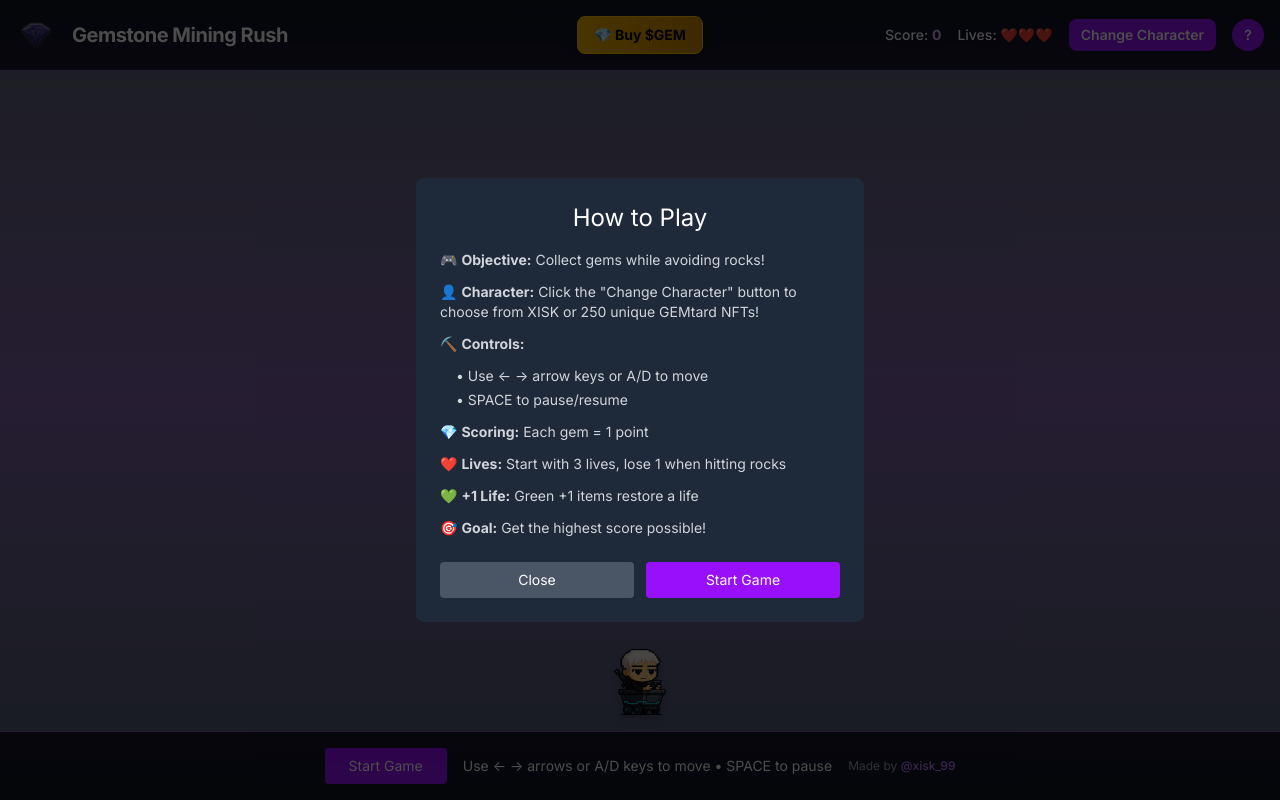
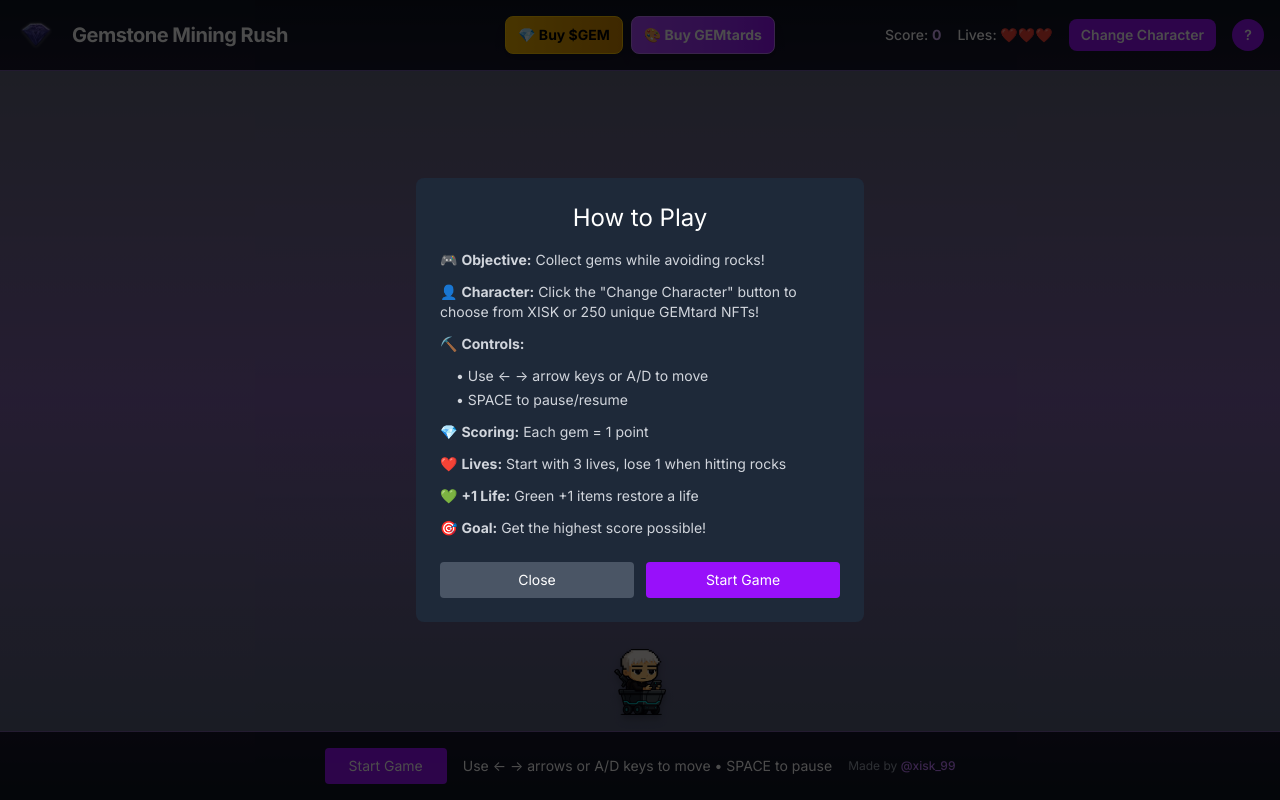
Before and after one commit to Xisk99/gemstone-game, a Next.js app: page / in a window 1280 px wide. Built offline with nearby package versions, Linux system fonts and the light colour scheme.

Commit message:
add: magiceden

```diff
--- a/src/app/components/MiningRushGame.tsx
+++ b/src/app/components/MiningRushGame.tsx
@@ -850,12 +850,13 @@ Follow and support @GemstoneReward for updates! ✨
         {isMobile ? (
           // Mobile: 2-row layout
           <div className="p-2 space-y-2">
-            {/* First Row: Logo + Title + Buy Button */}
+            {/* First Row: Logo + Title + Buy Buttons */}
             <div className="flex justify-between items-center">
               <div className="flex items-center gap-2 flex-1">
                 <Image src="/game/gem_logo.png" alt="Gem Logo" width={28} height={28} />
                 <h1 className="text-white text-sm font-bold tracking-tight">Gemstone Mining Rush</h1>
               </div>
+              <div className="flex gap-1">
                 <button
                   onClick={() => {
                     track('buy_gem_clicked', {
@@ -866,8 +867,21 @@ Follow and support @GemstoneReward for updates! ✨
                   }}
                   className="bg-gradient-to-r from-yellow-500 to-yellow-600 hover:from-yellow-600 hover:to-yellow-700 text-black px-2 py-1 rounded-lg font-bold text-xs transition-all duration-200 shadow-lg hover:shadow-xl transform hover:scale-105 border border-yellow-400"
                 >
-                💎 Buy $GEM
+                  💎 $GEM
                 </button>
+                <button
+                  onClick={() => {
+                    track('buy_gemtard_clicked', {
+                      timestamp: new Date().toISOString(),
+                      source: 'header_button'
+                    });
+                    window.open('https://magiceden.io/marketplace/gemtards', '_blank');
+                  }}
+                  className="bg-gradient-to-r from-purple-500 to-purple-600 hover:from-purple-600 hover:to-purple-700 text-white px-2 py-1 rounded-lg font-bold text-xs transition-all duration-200 shadow-lg hover:shadow-xl transform hover:scale-105 border border-purple-400"
+                >
+                  🎨 NFTs
+                </button>
+              </div>
             </div>
 
             {/* Second Row: Score + Lives + Action Buttons */}
@@ -917,8 +931,9 @@ Follow and support @GemstoneReward for updates! ✨
               <h1 className="text-white text-xl font-bold tracking-tight">Gemstone Mining Rush</h1>
             </div>
 
-            {/* Center section - Buy GEM Button */}
+            {/* Center section - Buy Buttons */}
             <div className="flex-shrink-0 cursor-pointer">
+              <div className="flex gap-2">
                 <button
                   onClick={() => {
                     track('buy_gem_clicked', {
@@ -927,10 +942,23 @@ Follow and support @GemstoneReward for updates! ✨
                     });
                     window.open('https://axiom.trade/meme/4HBf4XHbkTDA9rgDjvKAowQ1aK9hjvi9Fi3TviG2mPXe', '_blank');
                   }}
-                className="bg-gradient-to-r cursor-pointer from-yellow-500 to-yellow-600 hover:from-yellow-600 hover:to-yellow-700 text-black px-4 py-2 rounded-lg font-bold text-sm transition-all duration-200 shadow-lg hover:shadow-xl transform hover:scale-105 border border-yellow-400"
+                  className="bg-gradient-to-r cursor-pointer from-yellow-500 to-yellow-600 hover:from-yellow-600 hover:to-yellow-700 text-black px-3 py-2 rounded-lg font-bold text-sm transition-all duration-200 shadow-lg hover:shadow-xl transform hover:scale-105 border border-yellow-400"
                 >
                   💎 Buy $GEM
                 </button>
+                <button
+                  onClick={() => {
+                    track('buy_gemtard_clicked', {
+                      timestamp: new Date().toISOString(),
+                      source: 'header_button'
+                    });
+                    window.open('https://magiceden.io/marketplace/gemtards', '_blank');
+                  }}
+                  className="bg-gradient-to-r cursor-pointer from-purple-500 to-purple-600 hover:from-purple-600 hover:to-purple-700 text-white px-3 py-2 rounded-lg font-bold text-sm transition-all duration-200 shadow-lg hover:shadow-xl transform hover:scale-105 border border-purple-400"
+                >
+                  🎨 Buy GEMtards
+                </button>
+              </div>
             </div>
 
             {/* Right section */}
@@ -1222,9 +1250,30 @@ Follow and support @GemstoneReward for updates! ✨
                 </button>
               </div>
 
+                          <div className="space-y-3">
               <div className="bg-purple-600/20 border border-purple-400/50 rounded-lg p-3">
                 <div className="text-gray-200 text-sm">
                   Currently selected: <span className="text-purple-200 font-bold text-base">{selectedCharacter.name}</span>
+                </div>
+              </div>
+
+              {/* Buy GEMtards CTA */}
+              <div className="bg-gradient-to-r from-purple-900/50 to-blue-900/50 border border-purple-400/30 rounded-lg p-3 text-center">
+                <div className="text-purple-200 text-sm font-medium mb-2">
+                  💎 Want more unique characters?
+                </div>
+                <button
+                  onClick={() => {
+                    track('buy_gemtard_clicked', {
+                      timestamp: new Date().toISOString(),
+                      source: 'character_modal'
+                    });
+                    window.open('https://magiceden.io/marketplace/gemtards', '_blank');
+                  }}
+                  className="bg-gradient-to-r from-purple-500 to-purple-600 hover:from-purple-600 hover:to-purple-700 text-white px-4 py-2 rounded-lg font-bold text-sm transition-all duration-200 shadow-lg hover:shadow-xl transform hover:scale-105 border border-purple-400"
+                >
+                  🎨 Buy GEMtards on Magic Eden
+                </button>
               </div>
             </div>
             </div>
```
Lines whose indentation alone changed are shown as unchanged.
